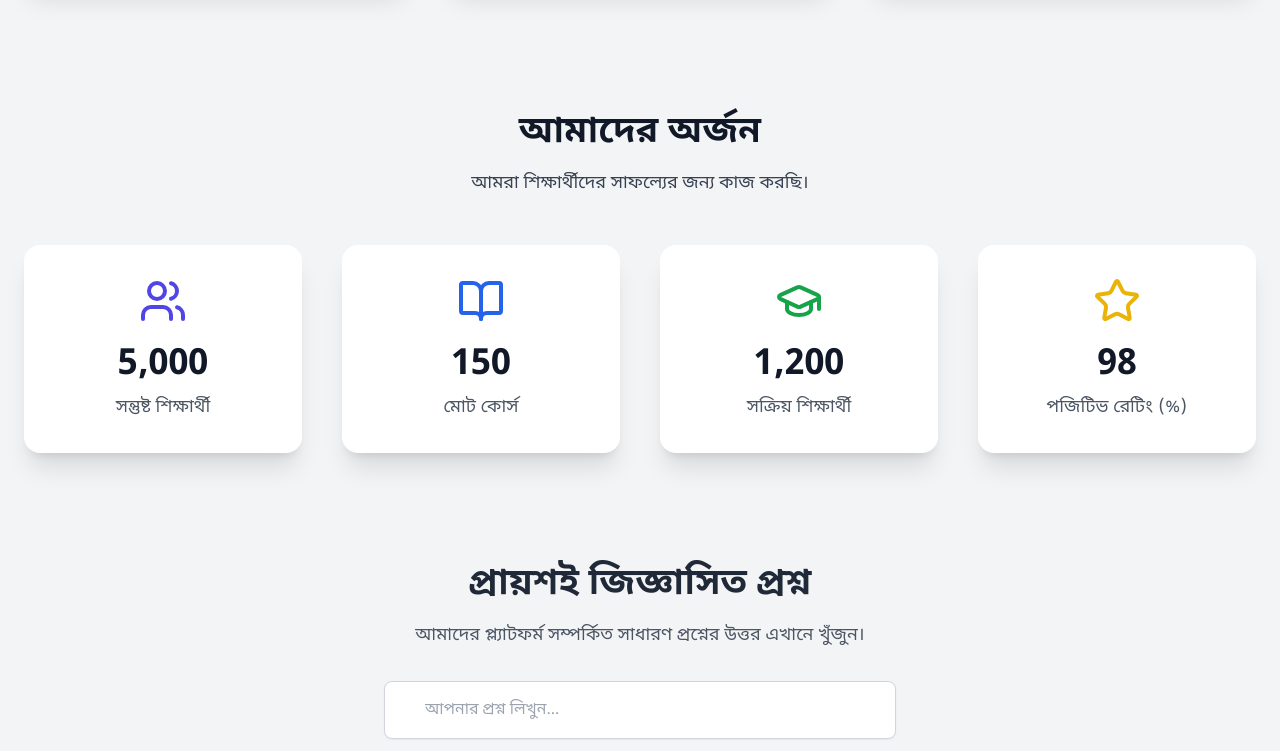
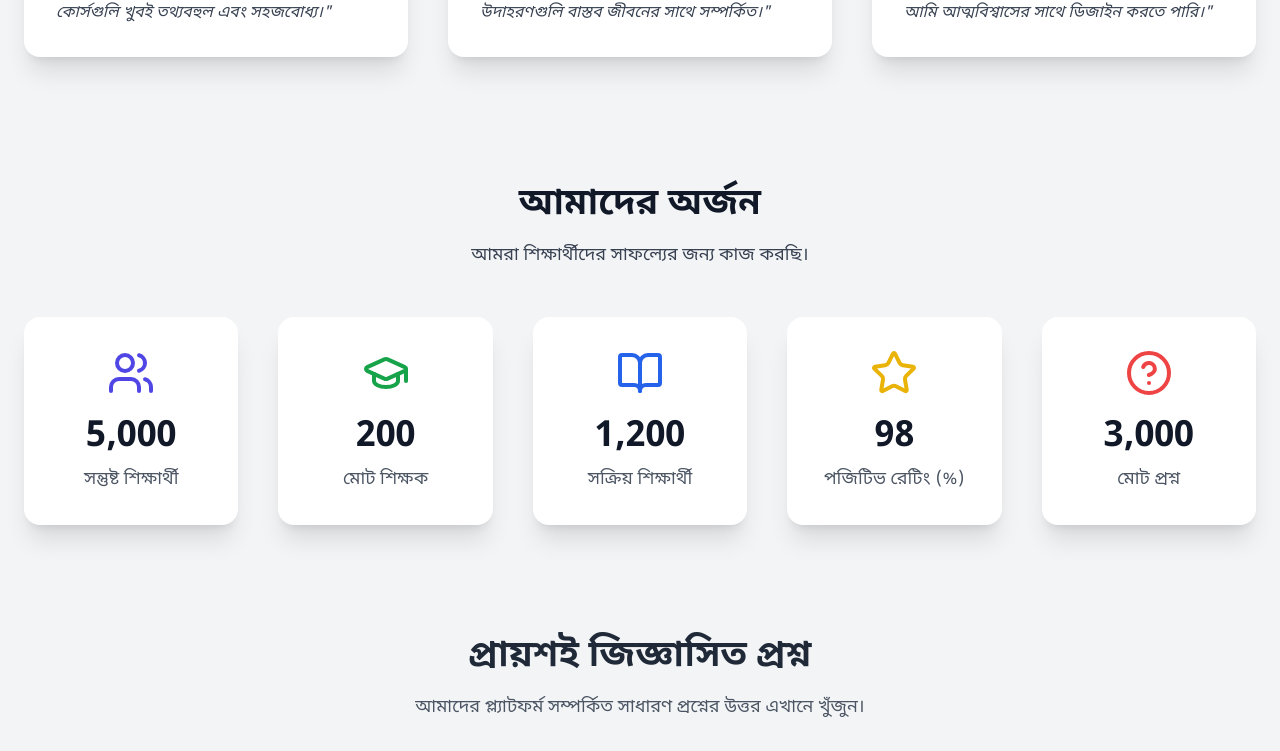
Before and after one commit to amitavrchy/question-management, a Next.js app: page / in a window 1280 px wide. Shown: the part 1958-2709 px from the top of the page. Built offline with nearby package versions, Linux system fonts and the light colour scheme.

Commit message:
banner section updated and counter data changed

```diff
--- a/src/components/Banner/index.jsx
+++ b/src/components/Banner/index.jsx
@@ -19,7 +19,7 @@ const Banner = () => {
         {/* Left Side: Text */}
         <div className="md:w-1/2 text-center md:text-left">
           <h1 className="text-5xl md:text-7xl font-extrabold leading-tight bg-gradient-to-r from-blue-400 to-purple-500 text-gray-200 bg-clip-text drop-shadow-lg">
-            ভবিষ্যতের শিক্ষা,<br className="hidden md:inline" /> এক ক্লিকে!
+          দেশের প্রথম স্মার্ট এবং কাগজবিহীন<br className="hidden md:inline" /> প্রশ্নবতস!
           </h1>
           <p className="mt-6 text-lg text-gray-300 leading-relaxed">
             প্রযুক্তির সাথে তাল মিলিয়ে শেখার নতুন অভিজ্ঞতা উপভোগ করুন।<br />
--- a/src/components/Counter/index.jsx
+++ b/src/components/Counter/index.jsx
@@ -1,6 +1,6 @@
 import React from "react";
 import CountUp from "react-countup";
-import { Users, BookOpen, GraduationCap, Star } from "lucide-react";
+import { Users, BookOpen, GraduationCap, Star, HelpCircle } from "lucide-react";
 
 const stats = [
   {
@@ -9,12 +9,12 @@ const stats = [
     label: "সন্তুষ্ট শিক্ষার্থী",
   },
   {
-    icon: <BookOpen className="text-blue-600 w-12 h-12" />,
-    count: 150,
-    label: "মোট কোর্স",
+    icon: <GraduationCap className="text-green-600 w-12 h-12" />,
+    count: 200,
+    label: "মোট শিক্ষক",
   },
   {
-    icon: <GraduationCap className="text-green-600 w-12 h-12" />,
+    icon: <BookOpen className="text-blue-600 w-12 h-12" />,
     count: 1200,
     label: "সক্রিয় শিক্ষার্থী",
   },
@@ -22,6 +22,11 @@ const stats = [
     icon: <Star className="text-yellow-500 w-12 h-12" />,
     count: 98,
     label: "পজিটিভ রেটিং (%)",
+  },
+  {
+    icon: <HelpCircle className="text-red-500 w-12 h-12" />,
+    count: 3000,
+    label: "মোট প্রশ্ন",
   },
 ];
 
@@ -34,7 +39,7 @@ function Counter() {
           আমরা শিক্ষার্থীদের সাফল্যের জন্য কাজ করছি।
         </p>
 
-        <div className="mt-12 grid grid-cols-2 md:grid-cols-4 gap-10">
+        <div className="mt-12 grid grid-cols-2 md:grid-cols-5 gap-10">
           {stats.map((stat, index) => (
             <div
               key={index}
```
